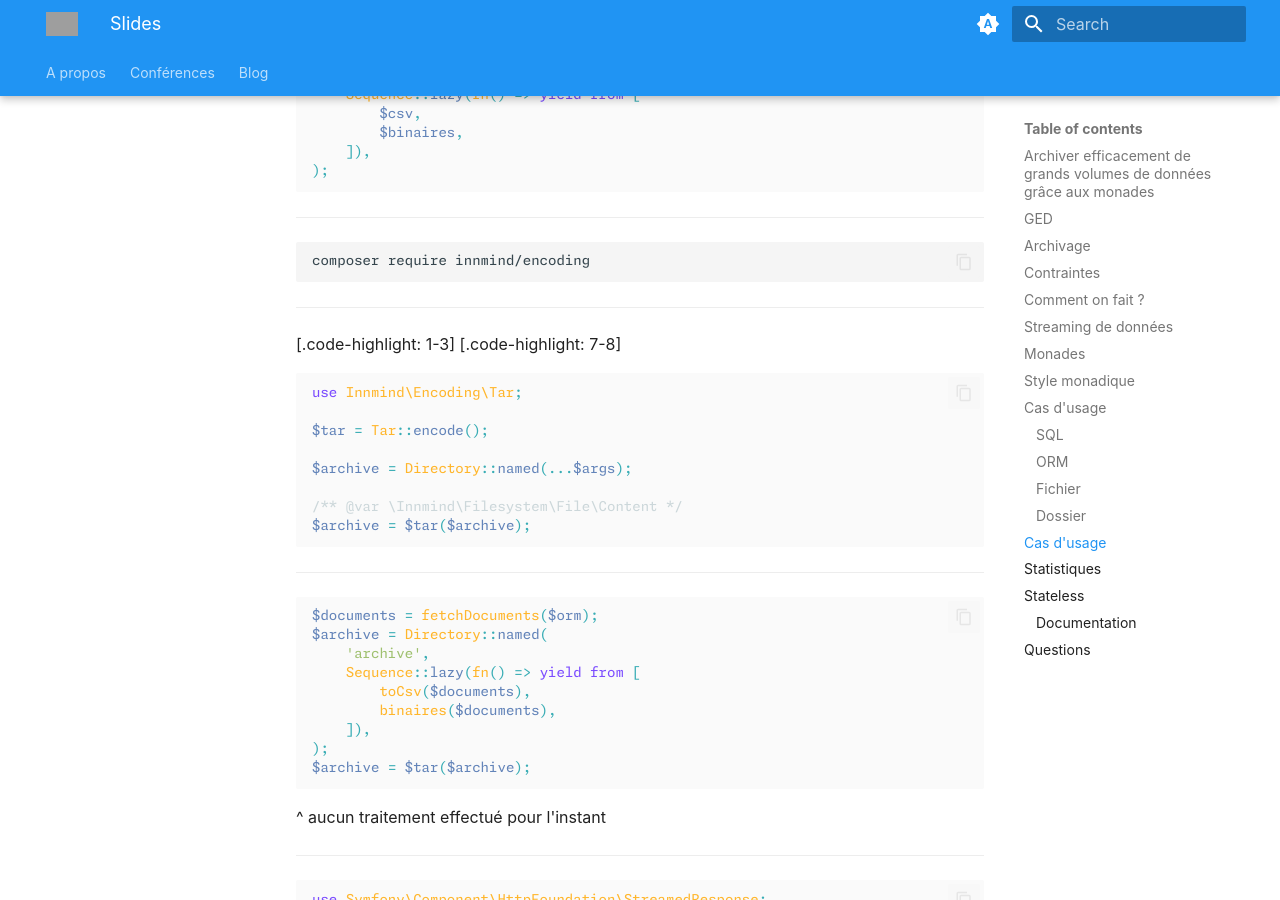
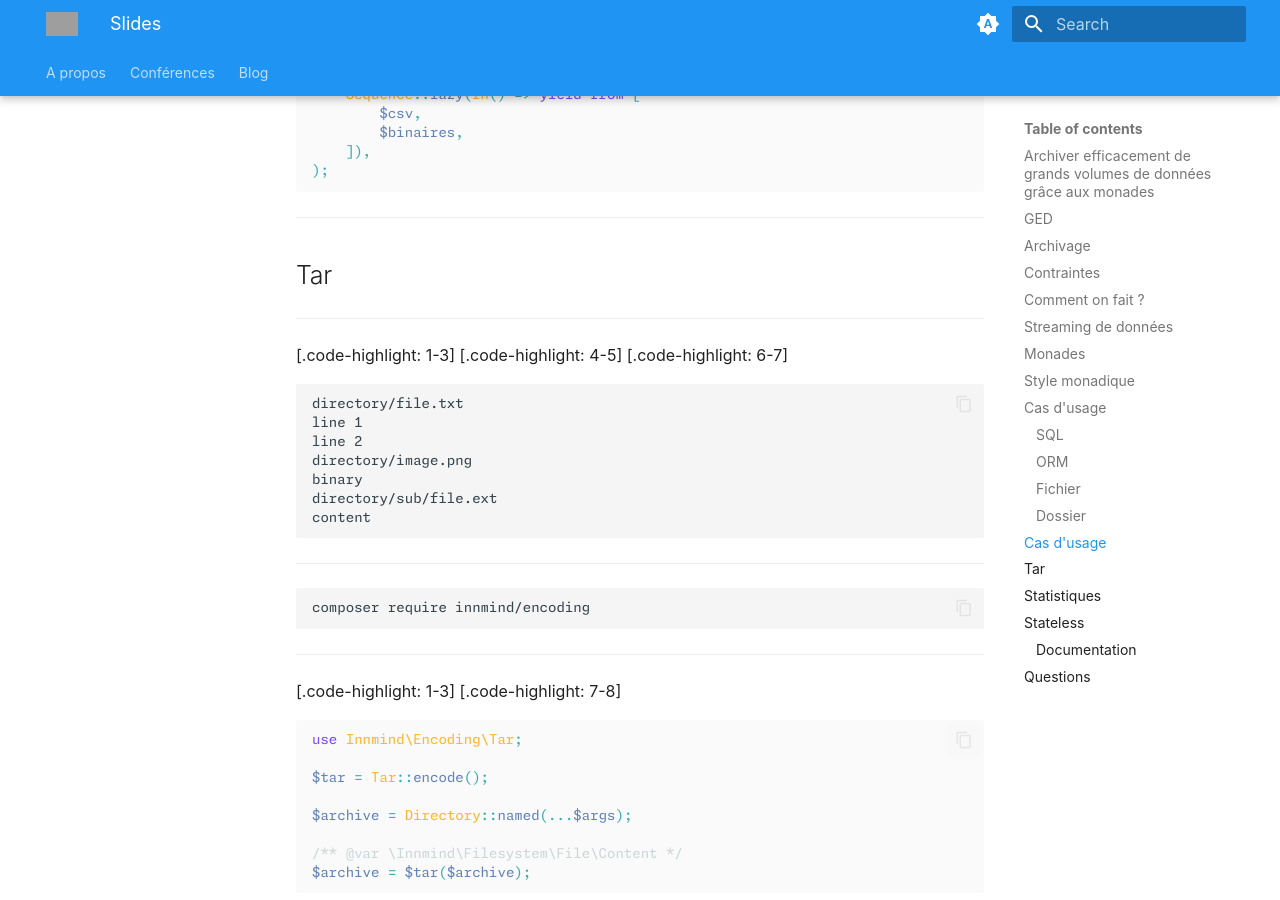
Before and after one commit to Baptouuuu/baptouuuu.github.io, an MkDocs documentation site: the page built from docs/conferences/retex archivage/slides.md, in a window 1280 px wide and 900 px high, scrolled down 8839 px. Built offline with MkDocs 1.6.1 and Material for MkDocs 9.7.7, drawn with Linux system fonts in a browser that asks for light colours; grey boxes are pictures that could not be loaded.

Commit message:
add slide to show the structure of a tar file

````diff
--- a/docs/conferences/retex archivage/slides.md
+++ b/docs/conferences/retex archivage/slides.md
@@ -454,6 +454,26 @@ $archive = Directory::named(
 
 ---
 
+## Tar
+
+---
+
+[.code-highlight: 1-3]
+[.code-highlight: 4-5]
+[.code-highlight: 6-7]
+
+```txt
+directory/file.txt
+line 1
+line 2
+directory/image.png
+binary
+directory/sub/file.ext
+content
+```
+
+---
+
 ```sh
 composer require innmind/encoding
 ```
````
